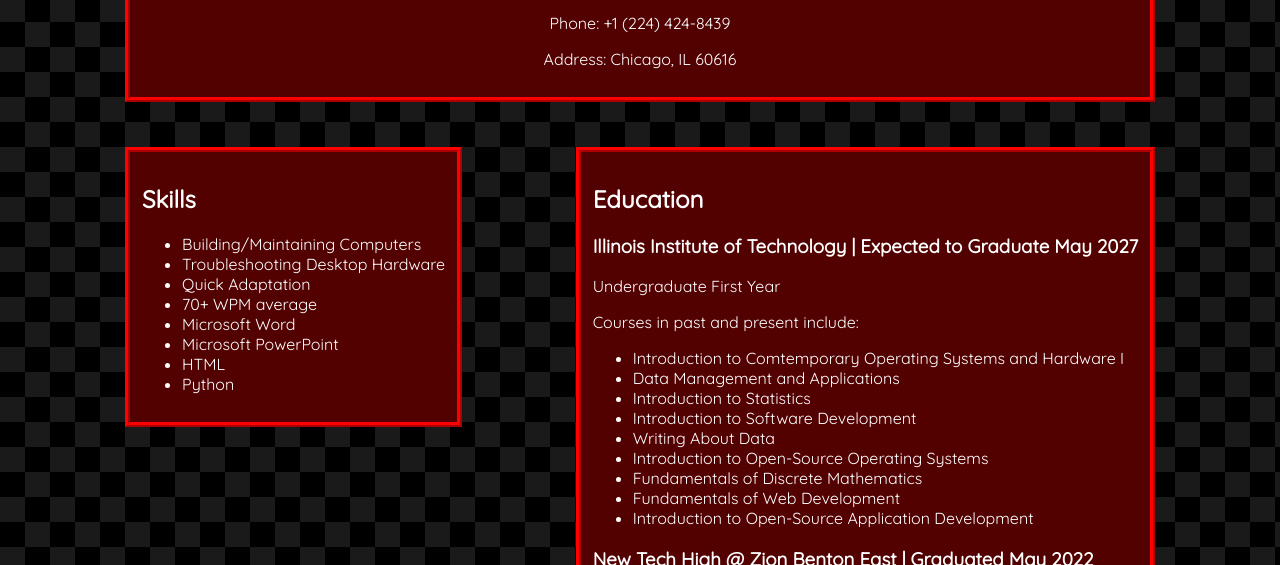
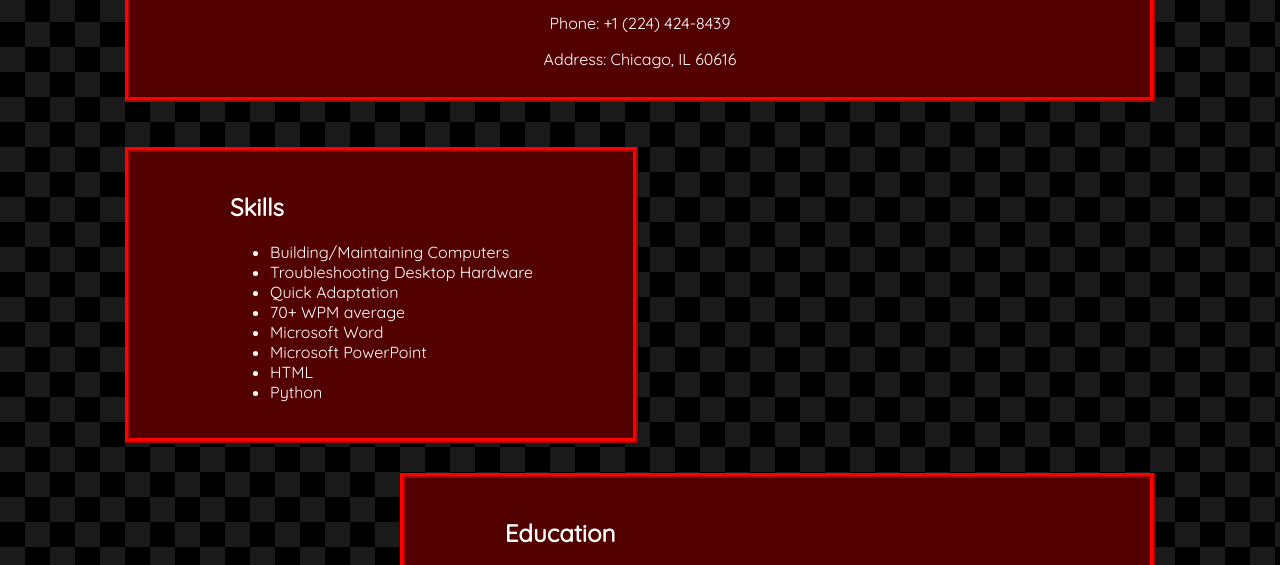
Before and after one commit to Kevin-Vazquez-Vega/project2, a plain HTML site: page index.html in a window 1280 px wide. Shown: the part 228-793 px from the top of the page. Drawn offline with Linux system fonts and the light colour scheme.

Commit message:
Adjusted padding of skills and education

```diff
--- a/css/style.css
+++ b/css/style.css
@@ -71,7 +71,10 @@ html {
   margin-right: 20px;
   margin-top: 15px;
   margin-bottom: 15px;
-  padding: 12px;
+  padding-top: 20px;
+  padding-bottom: 20px;
+  padding-left: 100px;
+  padding-right: 100px;
   transition: all .5s ease-in-out
 }
 #skills:hover {
@@ -89,7 +92,10 @@ html {
   margin-right: 125px;
   margin-top: 15px;
   margin-bottom: 15px;
-  padding: 12px;
+  padding-top: 20px;
+  padding-bottom: 20px;
+  padding-left: 100px;
+  padding-right: 100px;
   transition: all .5s ease-in-out;
 }
 #education:hover {
```
